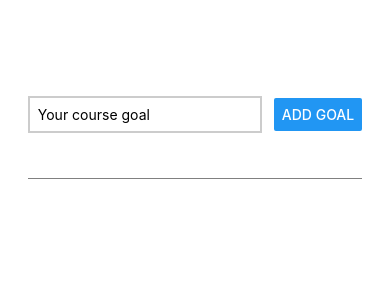
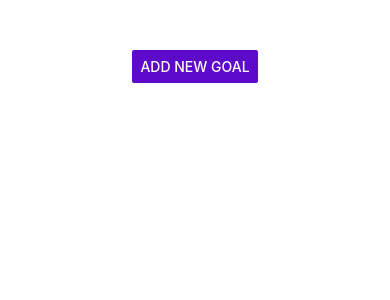
Before and after one commit to CatAvadani/ReacNativeProject, a React Native app: screen / in a window 390 px wide. Shown: the top 300 px of the page. Built offline with nearby package versions, Linux system fonts and the light colour scheme.

Commit message:
Create a modal

```diff
--- a/App.js
+++ b/App.js
@@ -1,16 +1,26 @@
 import { useState } from 'react';
-import { FlatList, StyleSheet, View } from 'react-native';
+import { Button, FlatList, StyleSheet, View } from 'react-native';
 import GoalInput from './components/GoalInput';
 import GoalItem from './components/GoalItem';
 
 export default function App() {
+  const [modalIsVisible, setModalIsVisible] = useState(false);
   const [courseGoals, setCourseGoals] = useState([]);
+
+  const startAddGoalHandler = () => {
+    setModalIsVisible(true);
+  };
+
+  const endAddGoalHandler = () => {
+    setModalIsVisible(false);
+  };
 
   const addGoalHandler = (enteredText) => {
     setCourseGoals((currentCourseGoals) => [
       ...currentCourseGoals,
       { text: enteredText, id: Math.random().toString() },
     ]);
+    endAddGoalHandler();
   };
 
   const deleteGoalHandler = (id) => {
@@ -22,7 +32,16 @@ export default function App() {
 
   return (
     <View style={styles.appContainer}>
-      <GoalInput onAddGoal={addGoalHandler} />
+      <Button
+        title='Add New Goal'
+        onPress={startAddGoalHandler}
+        color='#5e0acc'
+      />
+      <GoalInput
+        visible={modalIsVisible}
+        onAddGoal={addGoalHandler}
+        onCancel={endAddGoalHandler}
+      />
       <View style={styles.goalsContainer}>
         <FlatList
           data={courseGoals}
--- a/components/GoalInput.js
+++ b/components/GoalInput.js
@@ -1,5 +1,5 @@
 import { useState } from 'react';
-import { Button, StyleSheet, TextInput, View } from 'react-native';
+import { Button, Modal, StyleSheet, TextInput, View } from 'react-native';
 
 export default function GoalInput(props) {
   const [enteredText, setEnteredText] = useState('');
@@ -14,6 +14,7 @@ export default function GoalInput(props) {
   };
 
   return (
+    <Modal visible={props.visible} animationType='slide'>
       <View style={styles.inputContainer}>
         <TextInput
           onChangeText={goalInputHandler}
@@ -21,26 +22,42 @@ export default function GoalInput(props) {
           style={styles.textInput}
           placeholder='Your course goal'
         />
-      <Button onPress={addGoalHandler} title='Add Goal' />
+        <View style={styles.buttonContainer}>
+          <View style={styles.button}>
+            <Button title='Add Goal' onPress={addGoalHandler} />
           </View>
+          <View style={styles.button}>
+            <Button title='Cancel' onPress={props.onCancel} />
+          </View>
+        </View>
+      </View>
+    </Modal>
   );
 }
 
 const styles = StyleSheet.create({
   inputContainer: {
     flex: 1,
-    flexDirection: 'row',
-    justifyContent: 'space-between',
+    justifyContent: 'center',
     alignItems: 'center',
     marginBottom: 24,
+    padding: 16,
     borderBottomWidth: 1,
     borderBottomColor: 'gray',
   },
   textInput: {
     borderWidth: 2,
     borderColor: '#cccccc',
-    width: '70%',
+    width: '100%',
     marginRight: 8,
     padding: 8,
   },
+  buttonContainer: {
+    flexDirection: 'row',
+  },
+  button: {
+    width: 100,
+    marginHorizontal: 16,
+    marginTop: 8,
+  },
 });
```
Lines whose indentation alone changed are shown as unchanged.
